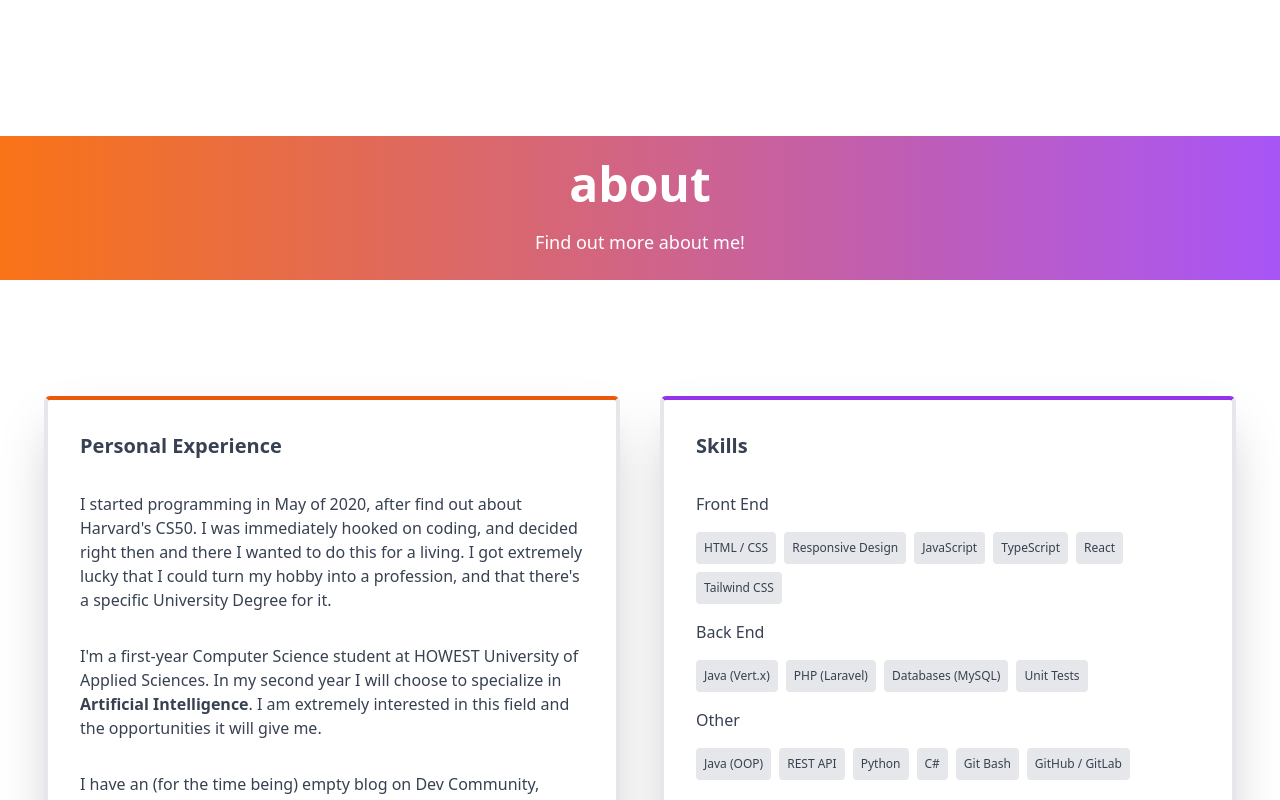
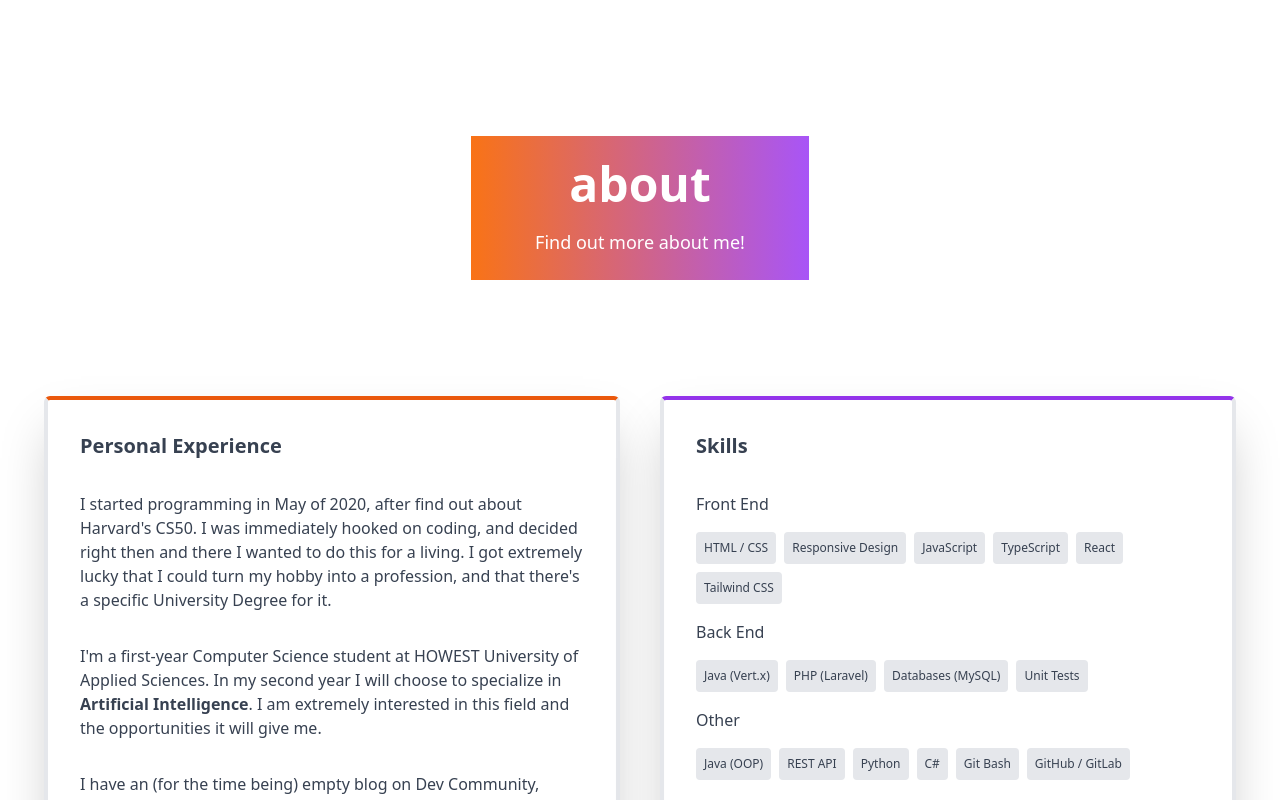
Before and after one commit to Harmxn02/Portfolio, a React (Create React App) app: page / in a window 1280 px wide. Shown: the part 920-1720 px from the top of the page. Built offline with nearby package versions, Linux system fonts and the light colour scheme.

Commit message:
Add max-width to section headers

```diff
--- a/src/components/SectionHeader.js
+++ b/src/components/SectionHeader.js
@@ -2,7 +2,7 @@
 
 export default function SectionHeader(props) {
     return (
-        <div id={props.section} className='flex flex-col mt-64 py-6 bg-gradient-to-r from-orange-500 to-purple-500'>
+        <div id={props.section} className='flex flex-col mt-64 py-6 bg-gradient-to-r from-orange-500 to-purple-500 max-w-max px-16 mx-auto'>
             <h1 className="text-5xl font-bold   text-white text-center mb-5">{props.title}</h1>
             <h2 className='text-lg              text-white text-center'>{props.desc}</h2>
         </div>
```
